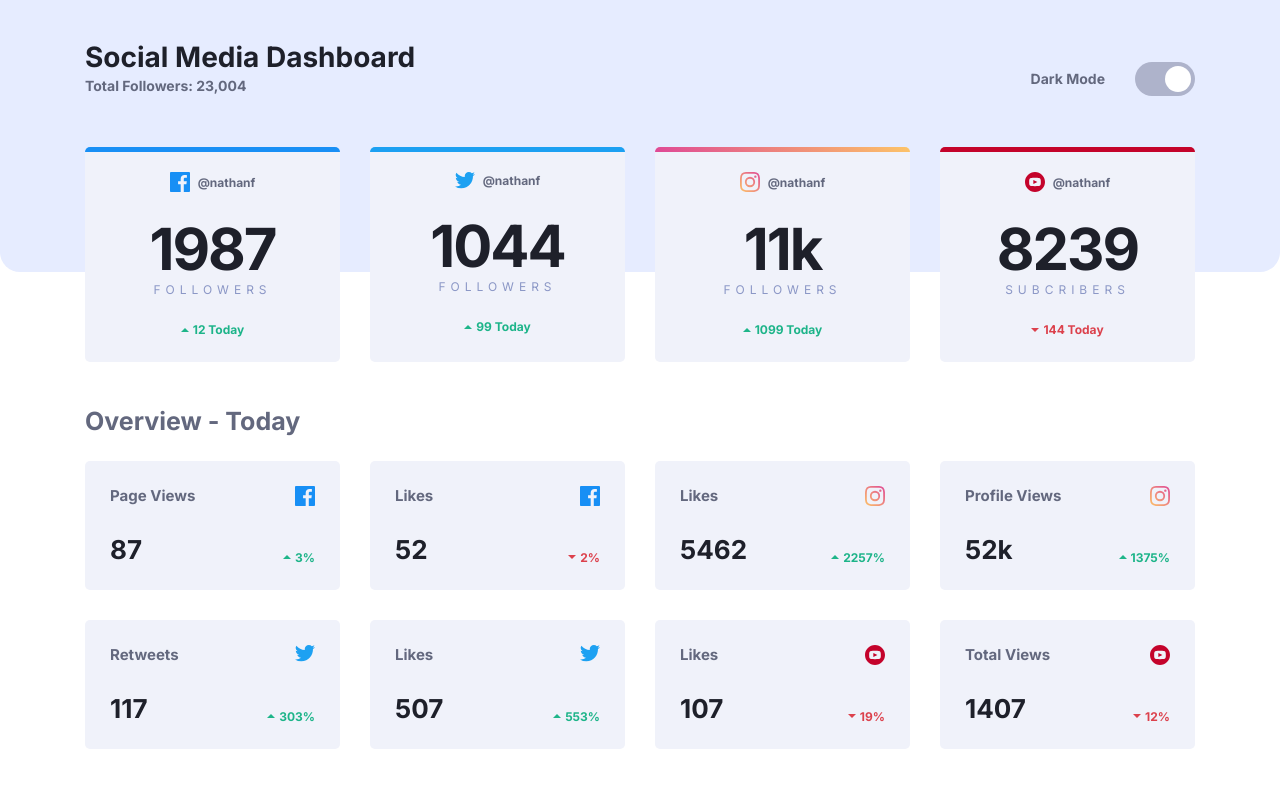
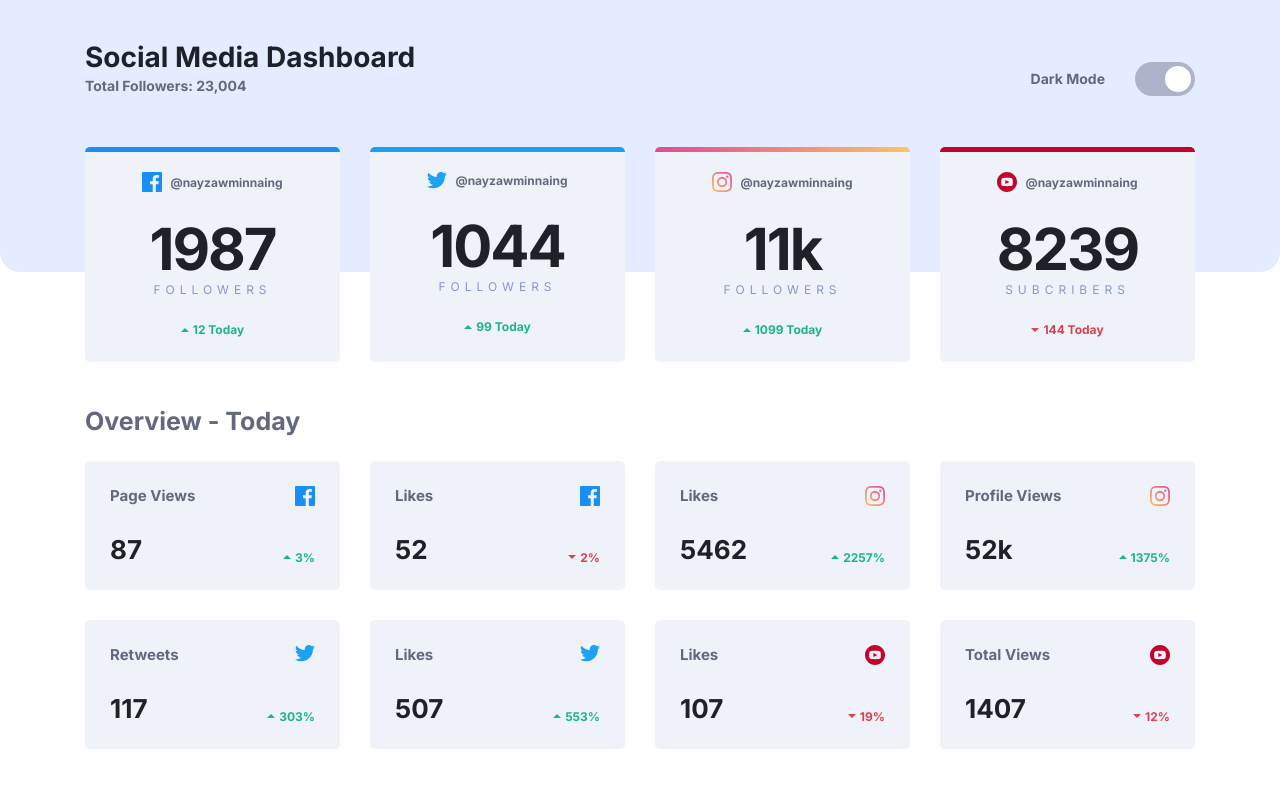
Before and after one commit to ahnge/fem-social-media-dashboard, a website: page index.html in a window 1280 px wide. Drawn offline with Linux system fonts and the light colour scheme.

Commit message:
changed username

```diff
--- a/index.html
+++ b/index.html
@@ -48,7 +48,7 @@
               src="./images/icon-facebook.svg"
               alt="Facebook"
             />
-            <div class="card__username">@nathanf</div>
+            <div class="card__username">@nayzawminnaing</div>
           </div>
           <div class="card__followers">
             <div class="card__count card__count--big">1987</div>
@@ -68,7 +68,7 @@
               src="./images/icon-twitter.svg"
               alt="Twitter"
             />
-            <div class="card__username">@nathanf</div>
+            <div class="card__username">@nayzawminnaing</div>
           </div>
           <div class="card__followers">
             <div class="card__count card__count--big">1044</div>
@@ -88,7 +88,7 @@
               src="./images/icon-instagram.svg"
               alt="Instagram"
             />
-            <div class="card__username">@nathanf</div>
+            <div class="card__username">@nayzawminnaing</div>
           </div>
           <div class="card__followers">
             <div class="card__count card__count--big">11k</div>
@@ -108,7 +108,7 @@
               src="./images/icon-youtube.svg"
               alt="Youtube"
             />
-            <div class="card__username">@nathanf</div>
+            <div class="card__username">@nayzawminnaing</div>
           </div>
           <div class="card__followers">
             <div class="card__count card__count--big">8239</div>
```
